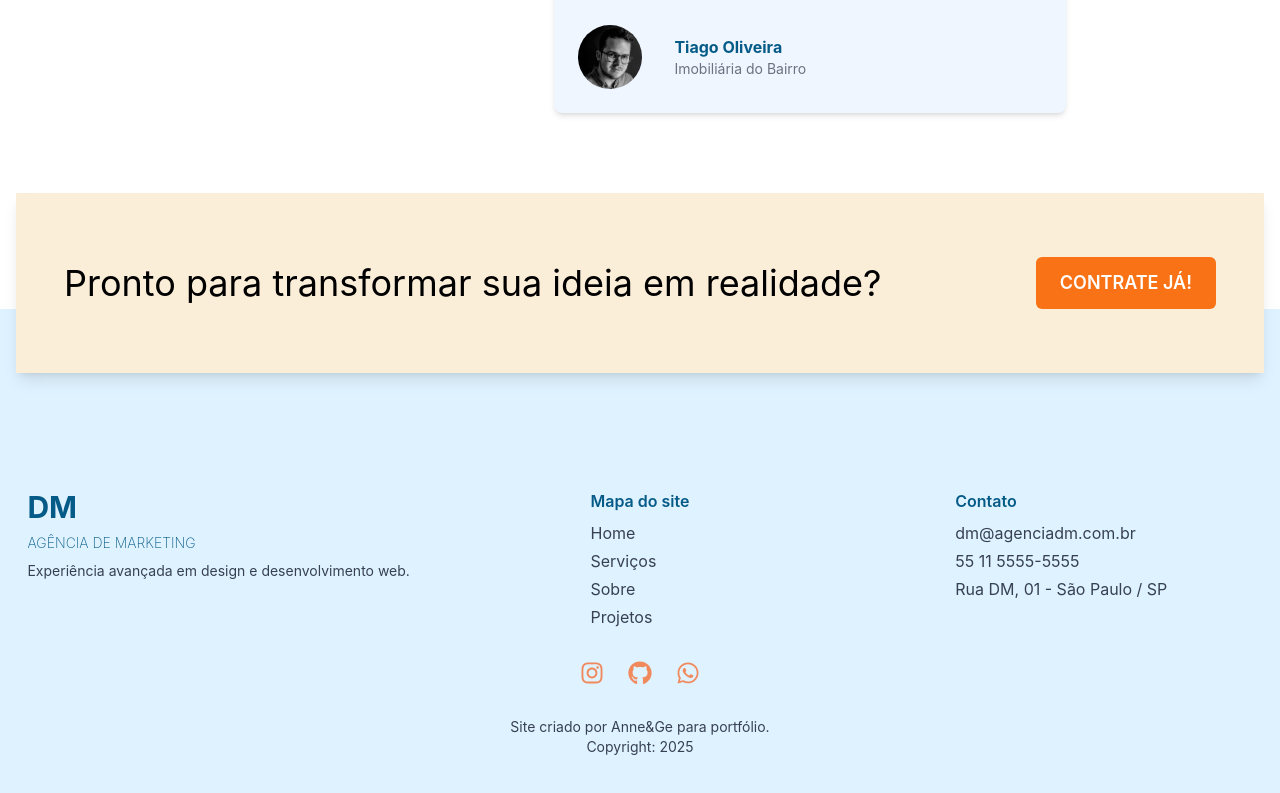
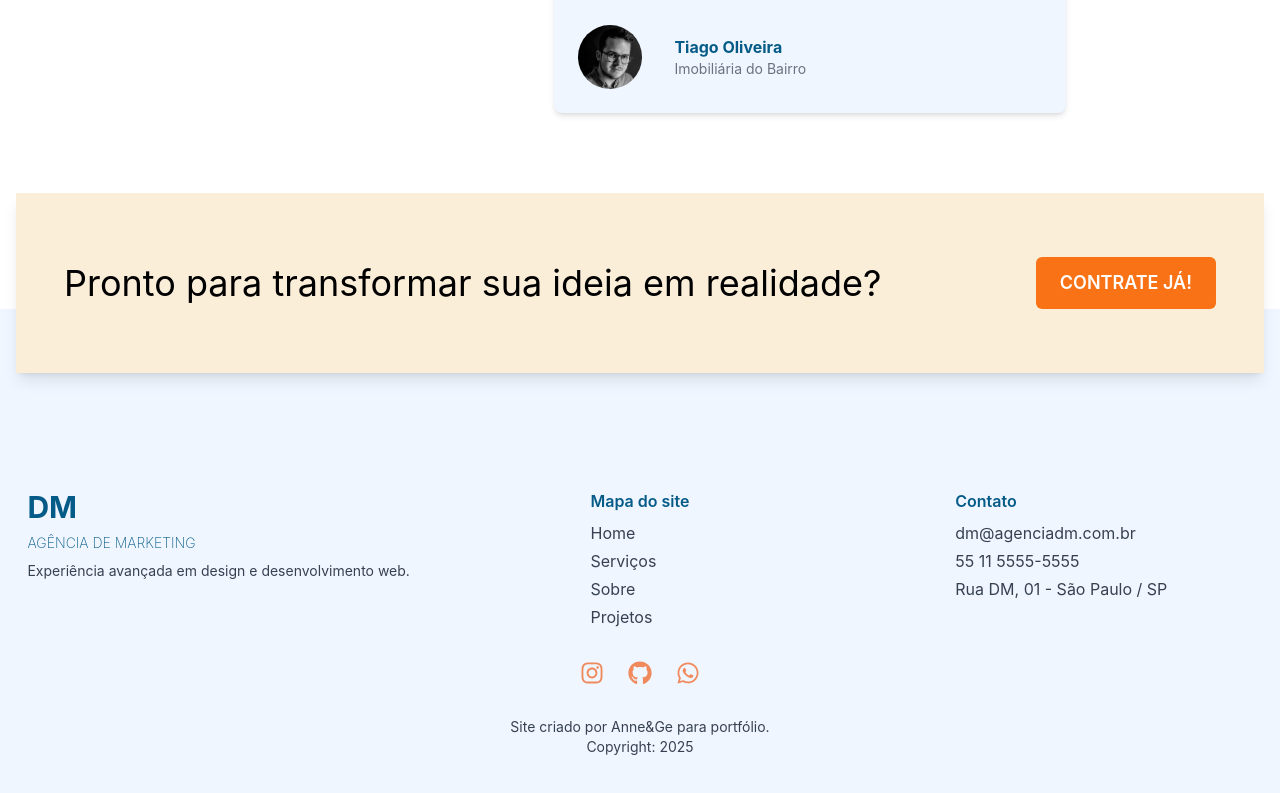
Before and after one commit to arianimacedo/dm-agencia-site, a Next.js app: page / in a window 1280 px wide. Shown: the part 4768-5561 px from the top of the page. Built offline with nearby package versions, Linux system fonts and the light colour scheme.

Commit message:
Altera a cor de fundo do componente Footer para azul claro

```diff
--- a/src/components/Footer.js
+++ b/src/components/Footer.js
@@ -6,7 +6,7 @@ export default function Footer() {
     const currentYear = new Date().getFullYear();
 
     return (
-      <footer className="bg-[rgb(223,242,255)] py-40 -m-20 text-center md:text-left">
+      <footer className="bg-blue-50 py-40 -m-20 text-center md:text-left">
         <div className="container justify-items-center mx-auto m-5 px-6 grid grid-cols-1 md:grid-cols-3 gap-8 text-[#055B87]">
           {/* Coluna 1 */}
           <div>
```
